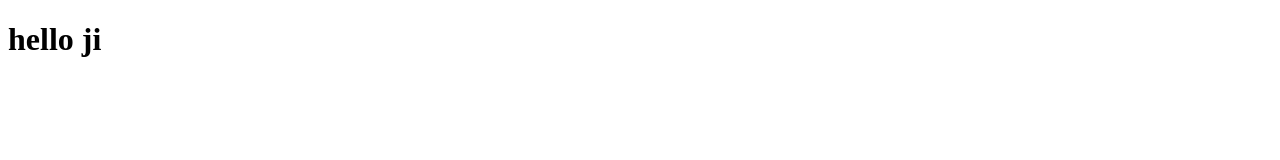
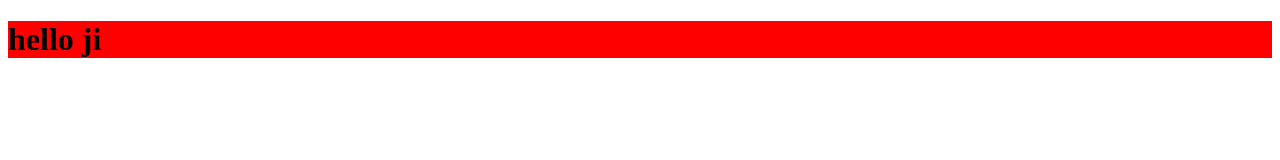
Before and after one commit to alzabirr/hubb, a plain HTML site: page index.html in a window 1280 px wide. Drawn offline with Linux system fonts and the light colour scheme.

Commit message:
bg color change

```diff
--- a/css/style.css
+++ b/css/style.css
@@ -0,0 +1,3 @@
+h1{
+    background-color: red;
+}
--- a/index.html
+++ b/index.html
@@ -3,6 +3,7 @@
 <head>
     <meta charset="UTF-8">
     <meta name="viewport" content="width=device-width, initial-scale=1.0">
+    <link rel="stylesheet" href="css/style.css">
     <title>git-hub</title>
 </head>
 <body>
```
